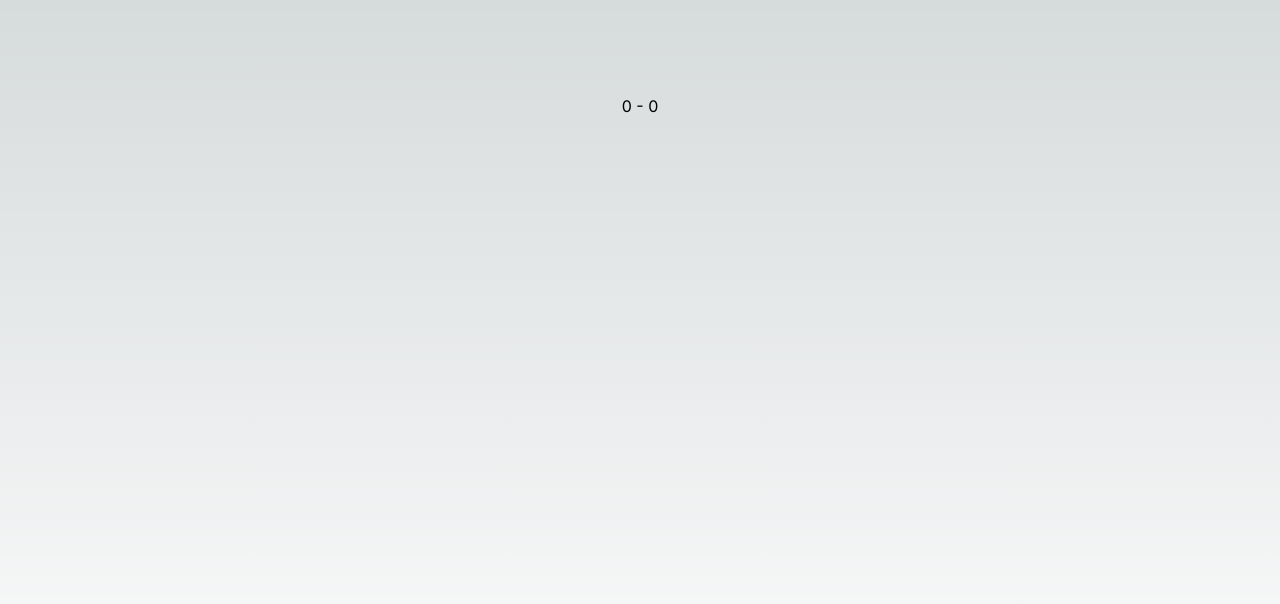
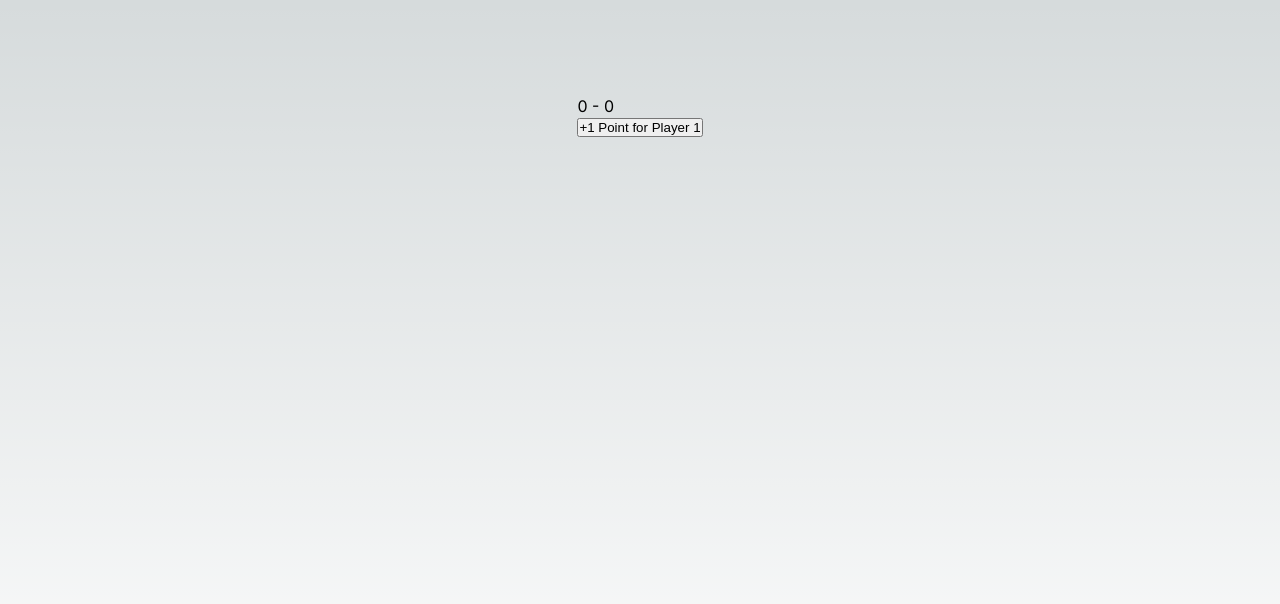
Before and after one commit to xLillium/tennis-score-kata-next, a Next.js app: page / in a window 1280 px wide. Shown: the top 604 px of the page. Built offline with nearby package versions, Linux system fonts and the light colour scheme.

Commit message:
Add implementation for player 1 scoring one point

```diff
--- /dev/null
+++ b/app/TennisGameClient.tsx
@@ -0,0 +1,19 @@
+
+'use client'
+
+import React, { useState } from 'react';
+
+export function TennisGameClient() {
+    const [player1Score, setPlayer1Score] = useState(0);
+
+    const givePointToPlayer1 = () => {
+        setPlayer1Score(15);
+    };
+
+    return (
+        <div>
+            <div>{player1Score} - 0</div>
+            <button onClick={givePointToPlayer1}>+1 Point for Player 1</button>
+        </div>
+    );
+}
--- a/app/page.tsx
+++ b/app/page.tsx
@@ -1,9 +1,10 @@
-import styles from './page.module.css'
+import styles from './page.module.css';
+import { TennisGameClient } from './TennisGameClient';
 
 export default function TennisGame() {
     return (
         <main className={styles.main}>
-            <div>0 - 0</div>
+            <TennisGameClient />
         </main>
-    )
+    );
 }
```
